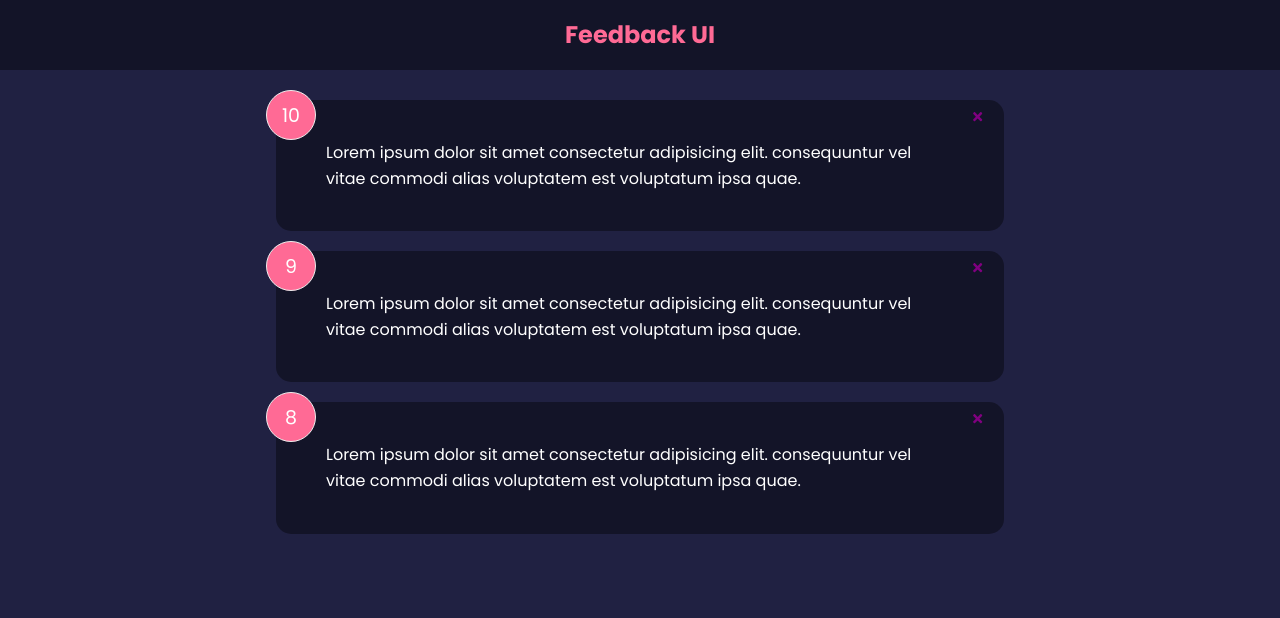
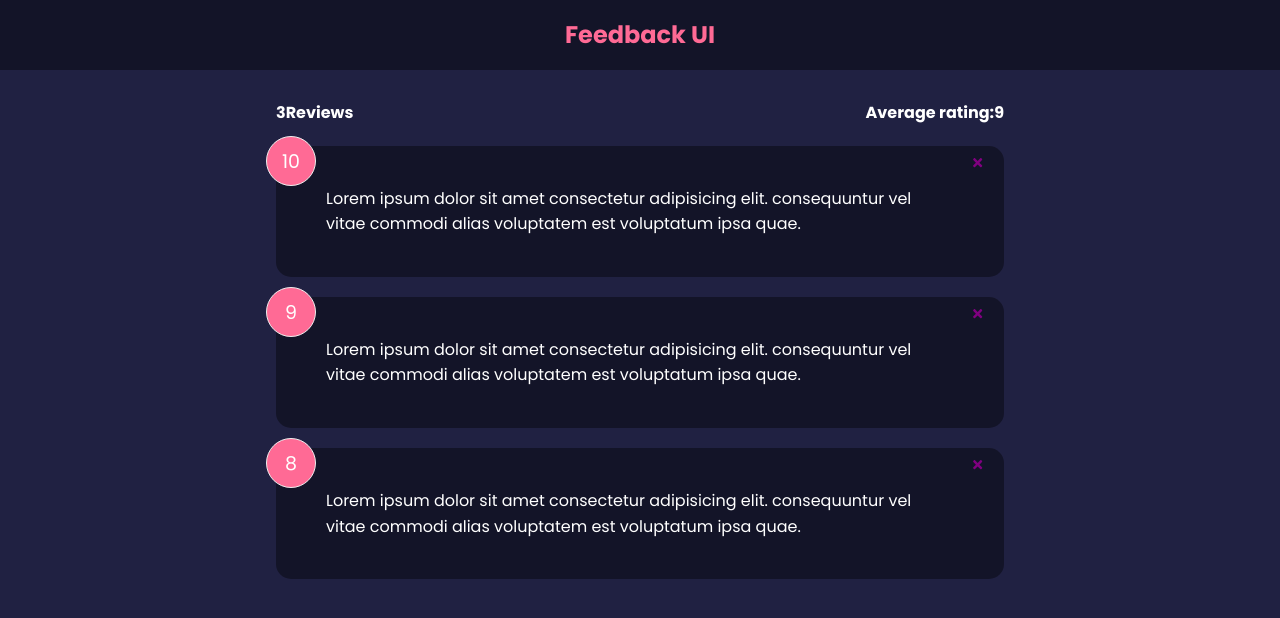
Before and after one commit to gangaprasadmohite/feedback-app, a React (Create React App) app: page / in a window 1280 px wide. Shown: the top 618 px of the page. Built offline with nearby package versions, Linux system fonts and the light colour scheme; the HTML template or start-up script is replaced by a standard one.

Commit message:
Added Feedback stats

```diff
--- a/src/App.js
+++ b/src/App.js
@@ -2,6 +2,7 @@
 import Header from './components/Header';
 import FeedbackList from './components/FeedbackList';
 import FeedbackData from './data/FeedbackData';
+import FeedbackStats from './components/FeedbackStats';
 
 function App() {
   const [feedback, setFeedback] = useState(FeedbackData);
@@ -15,6 +16,7 @@
     <React.Fragment>
       <Header />
       <div className="container">
+        <FeedbackStats feedback={feedback} />
         <FeedbackList feedback={feedback} handleDelete={deleteFeedback} />
       </div>
     </React.Fragment>
--- /dev/null
+++ b/src/components/FeedbackStats.jsx
@@ -0,0 +1,17 @@
+import React from 'react'
+
+function FeedbackStats({feedback}) {
+    //calculate average
+    let average = feedback.reduce((acc, cur)=> {
+        return acc + cur.rating
+    }, 0) / feedback.length
+    average = average.toFixed(1).replace(/[.,]0$/,'')
+  return (
+    <div className='feedback-stats'>
+        <h4>{feedback.length}Reviews</h4>
+        <h4>Average rating:{ isNaN(average) ? 0 : average  }</h4>
+    </div>
+  )
+}
+
+export default FeedbackStats
```
